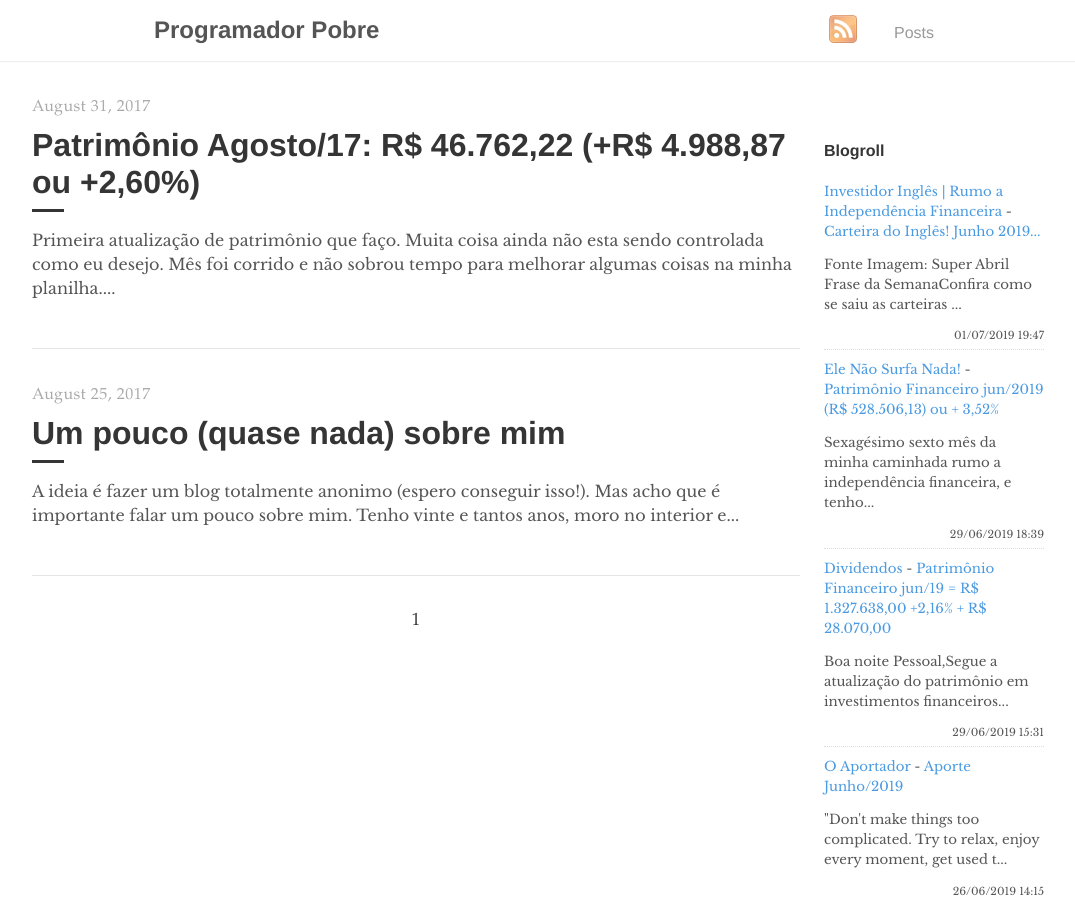
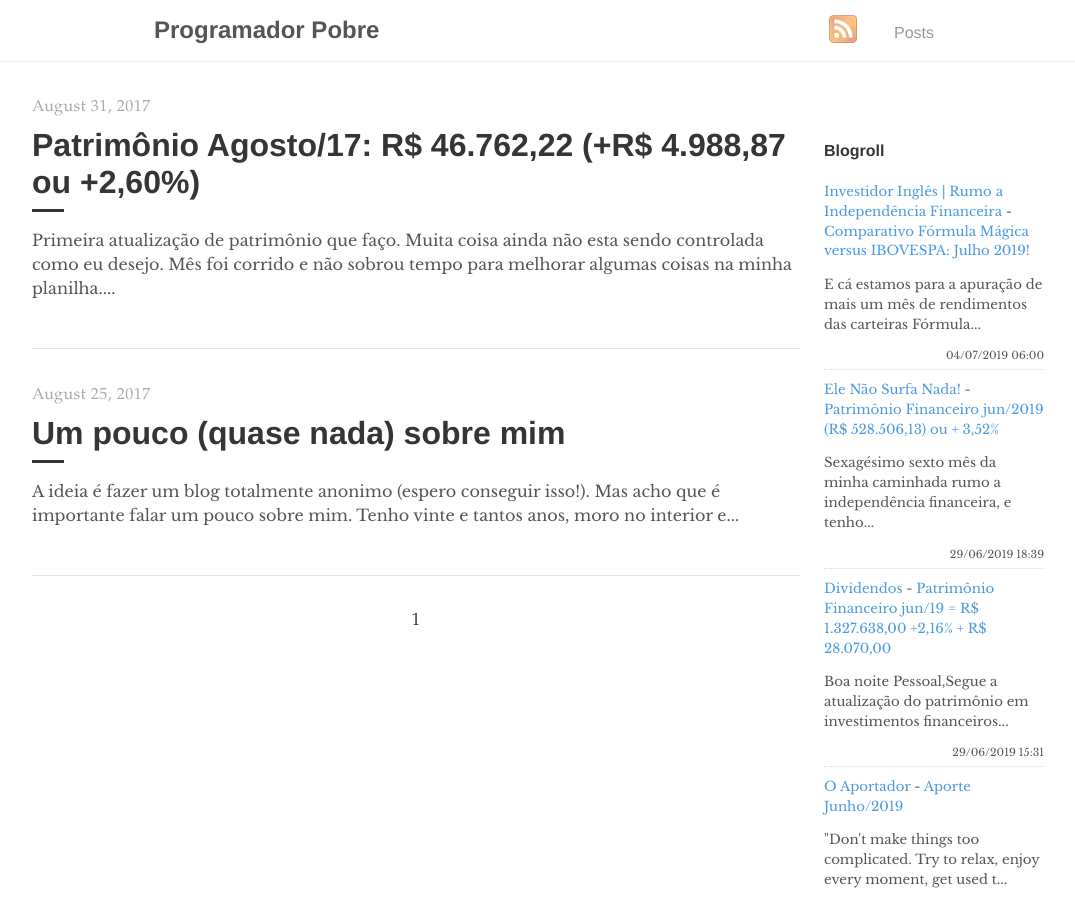
Before and after one commit to programadorpobre/programadorpobre.github.io, a Jekyll site: the page built from index.html, in a window 1280 px wide and 900 px high. Shown: the whole window, without its empty margins (96-1171 px from the left). Built offline with Jekyll 4.4.1, drawn with Linux system fonts in a browser that asks for light colours; the list of posts is cut into pages by our own code; comment, search, counter and statistics services are not loaded.

Commit message:
[ci skip] travis #698

```diff
--- a/_includes/feed-entries.html
+++ b/_includes/feed-entries.html
@@ -1,7 +1,7 @@
 <div class="feed-entry">
-    <a class="feed-entry-site-name" href="https://www.investidoringles.com/">Investidor Inglês | Rumo a Independência Financeira</a> - <a class="feed-entry-title" href="https://www.investidoringles.com/2019/07/carteira-do-ingles-junho-2019.html">Carteira do Inglês!  Junho 2019...</a>
-    <p class="feed-entry-summary">Fonte Imagem:&nbsp;Super Abril Frase da SemanaConfira como se saiu as carteiras ...</p>
-    <time datetime="2019-07-01T19:47:00.000-03:00">01/07/2019 19:47</time>
+    <a class="feed-entry-site-name" href="https://www.investidoringles.com/">Investidor Inglês | Rumo a Independência Financeira</a> - <a class="feed-entry-title" href="https://www.investidoringles.com/2019/07/comparativo-formula-magica-versus-ibovespa.html">Comparativo Fórmula Mágica versus IBOVESPA: Julho 2019!</a>
+    <p class="feed-entry-summary">E cá estamos para a apuração de mais um mês de rendimentos das carteiras Fórmula...</p>
+    <time datetime="2019-07-04T06:00:00.000-03:00">04/07/2019 06:00</time>
 </div>
 <div class="feed-entry">
     <a class="feed-entry-site-name" href="https://elenaosurfanada.blogspot.com/">Ele Não Surfa Nada!</a> - <a class="feed-entry-title" href="https://elenaosurfanada.blogspot.com/2019/06/patrimonio-financeiro-jun2019-r.html">Patrimônio Financeiro jun/2019 (R$ 528.506,13) ou + 3,52%</a>
```
